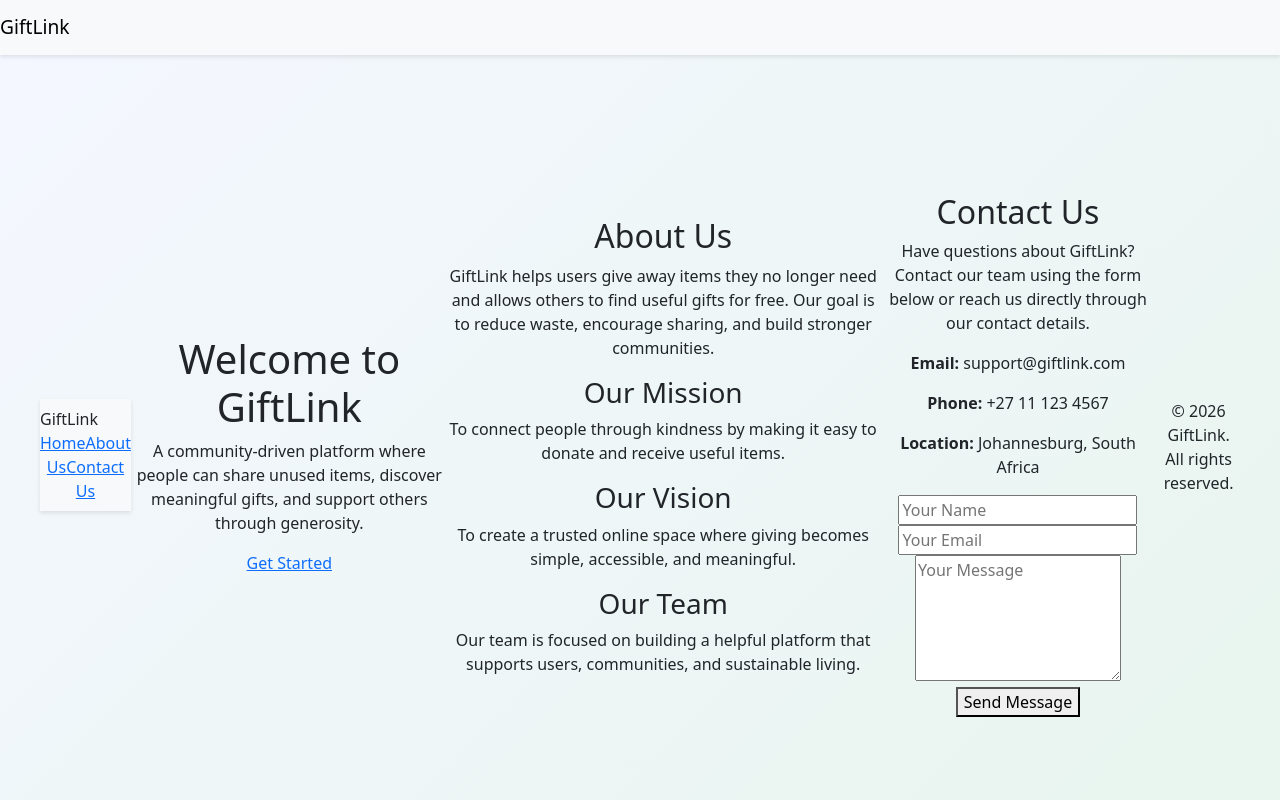
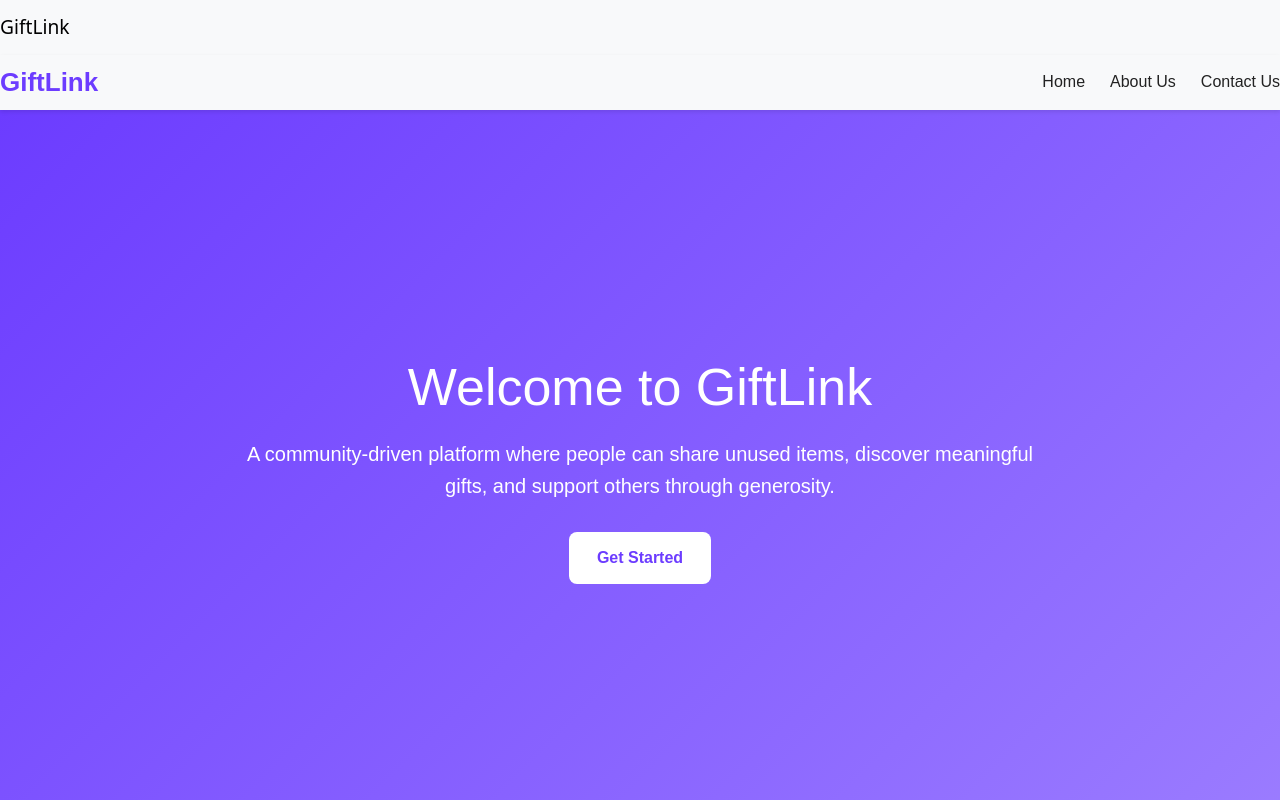
Before and after one commit to 2lanikhoza/fullstack-capstone-project, a React (Create React App) app in the folder giftlink-frontend/: page / in a window 1280 px wide. Shown: the top 800 px of the page. Built offline with nearby package versions, Linux system fonts and the light colour scheme.

Commit message:
Update MainPage.css with new styles and layout
Refactor MainPage CSS for improved layout and styling.

```diff
--- a/giftlink-frontend/src/components/MainPage/MainPage.css
+++ b/giftlink-frontend/src/components/MainPage/MainPage.css
@@ -1,51 +1,241 @@
+* {
+  box-sizing: border-box;
+  margin: 0;
+  padding: 0;
+}
+
 .main-page {
-  min-height: 100vh;
+  font-family: Arial, Helvetica, sans-serif;
+  color: #222;
+  background-color: #ffffff;
+}
+
+.navbar {
+  width: 100%;
+  padding: 18px 60px;
+  background-color: #ffffff;
+  display: flex;
+  justify-content: space-between;
+  align-items: center;
+  box-shadow: 0 2px 10px rgba(0, 0, 0, 0.08);
+  position: sticky;
+  top: 0;
+  z-index: 1000;
+}
+
+.logo {
+  font-size: 26px;
+  font-weight: bold;
+  color: #6c3cff;
+}
+
+.nav-links {
+  display: flex;
+  gap: 25px;
+}
+
+.nav-links a {
+  text-decoration: none;
+  color: #222;
+  font-size: 16px;
+  font-weight: 500;
+}
+
+.nav-links a:hover {
+  color: #6c3cff;
+}
+
+.hero-section {
+  min-height: 90vh;
+  background: linear-gradient(135deg, #6c3cff, #9b7cff);
   display: flex;
   align-items: center;
   justify-content: center;
-  background: linear-gradient(135deg, #f4f7ff, #e8f5ee);
-  padding: 40px;
+  text-align: center;
+  padding: 40px 20px;
+  color: #ffffff;
+}
+
+.hero-content {
+  max-width: 800px;
+}
+
+.hero-content h1 {
+  font-size: 52px;
+  margin-bottom: 20px;
+}
+
+.hero-content p {
+  font-size: 20px;
+  line-height: 1.6;
+  margin-bottom: 30px;
+}
+
+.get-started-btn {
+  display: inline-block;
+  padding: 14px 28px;
+  background-color: #ffffff;
+  color: #6c3cff;
+  text-decoration: none;
+  font-weight: bold;
+  border-radius: 8px;
+  transition: 0.3s ease;
+}
+
+.get-started-btn:hover {
+  background-color: #f1ecff;
+}
+
+.about-section {
+  padding: 70px 60px;
+  background-color: #ffffff;
   text-align: center;
 }
 
-.landing-hero {
-  max-width: 760px;
-  background: white;
-  padding: 60px 40px;
-  border-radius: 18px;
-  box-shadow: 0 10px 30px rgba(0, 0, 0, 0.12);
+.about-section h2,
+.contact-section h2 {
+  font-size: 36px;
+  margin-bottom: 20px;
+  color: #222;
 }
 
-.landing-hero h1 {
-  font-size: 56px;
-  margin-bottom: 16px;
-  color: #2d3748;
+.about-section > p {
+  max-width: 850px;
+  margin: 0 auto 40px;
+  font-size: 18px;
+  line-height: 1.7;
+  color: #555;
 }
 
-.landing-tagline {
-  font-size: 24px;
-  font-weight: 600;
-  color: #2f855a;
-  margin-bottom: 20px;
+.about-cards {
+  display: grid;
+  grid-template-columns: repeat(3, 1fr);
+  gap: 25px;
+  margin-top: 30px;
 }
 
-.landing-description {
-  font-size: 18px;
-  line-height: 1.6;
-  color: #4a5568;
-  margin-bottom: 32px;
+.about-card {
+  background-color: #f8f7ff;
+  padding: 30px;
+  border-radius: 12px;
+  box-shadow: 0 4px 14px rgba(0, 0, 0, 0.06);
 }
 
-.get-started-button {
-  background-color: #2f855a;
-  color: white;
-  border: none;
-  padding: 14px 32px;
-  border-radius: 8px;
-  font-size: 18px;
-  cursor: pointer;
+.about-card h3 {
+  font-size: 22px;
+  margin-bottom: 15px;
+  color: #6c3cff;
 }
 
-.get-started-button:hover {
-  background-color: #276749;
+.about-card p {
+  font-size: 16px;
+  line-height: 1.6;
+  color: #555;
 }
+
+.contact-section {
+  padding: 70px 60px;
+  background-color: #f8f9fa;
+  text-align: center;
+}
+
+.contact-section > p {
+  max-width: 750px;
+  margin: 0 auto 25px;
+  font-size: 18px;
+  line-height: 1.7;
+  color: #555;
+}
+
+.contact-info {
+  max-width: 500px;
+  margin: 25px auto;
+  text-align: left;
+  background-color: #ffffff;
+  padding: 25px;
+  border-radius: 12px;
+  box-shadow: 0 4px 14px rgba(0, 0, 0, 0.06);
+}
+
+.contact-info p {
+  margin: 10px 0;
+  font-size: 16px;
+  color: #444;
+}
+
+.contact-form {
+  max-width: 500px;
+  margin: 30px auto 0;
+  display: flex;
+  flex-direction: column;
+  gap: 15px;
+}
+
+.contact-form input,
+.contact-form textarea {
+  width: 100%;
+  padding: 14px;
+  border: 1px solid #cccccc;
+  border-radius: 8px;
+  font-size: 15px;
+  font-family: Arial, Helvetica, sans-serif;
+}
+
+.contact-form input:focus,
+.contact-form textarea:focus {
+  outline: none;
+  border-color: #6c3cff;
+}
+
+.contact-form button {
+  padding: 14px;
+  background-color: #6c3cff;
+  color: #ffffff;
+  border: none;
+  border-radius: 8px;
+  font-size: 16px;
+  font-weight: bold;
+  cursor: pointer;
+  transition: 0.3s ease;
+}
+
+.contact-form button:hover {
+  background-color: #5630cc;
+}
+
+.footer {
+  background-color: #222;
+  color: #ffffff;
+  text-align: center;
+  padding: 20px;
+  font-size: 15px;
+}
+
+@media (max-width: 768px) {
+  .navbar {
+    padding: 18px 25px;
+    flex-direction: column;
+    gap: 15px;
+  }
+
+  .nav-links {
+    gap: 15px;
+  }
+
+  .hero-content h1 {
+    font-size: 38px;
+  }
+
+  .hero-content p {
+    font-size: 17px;
+  }
+
+  .about-section,
+  .contact-section {
+    padding: 50px 25px;
+  }
+
+  .about-cards {
+    grid-template-columns: 1fr;
+  }
+}
```
